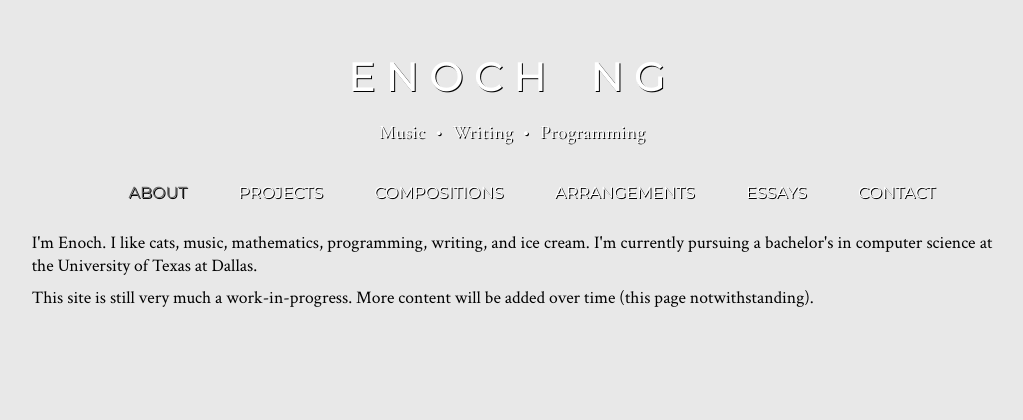
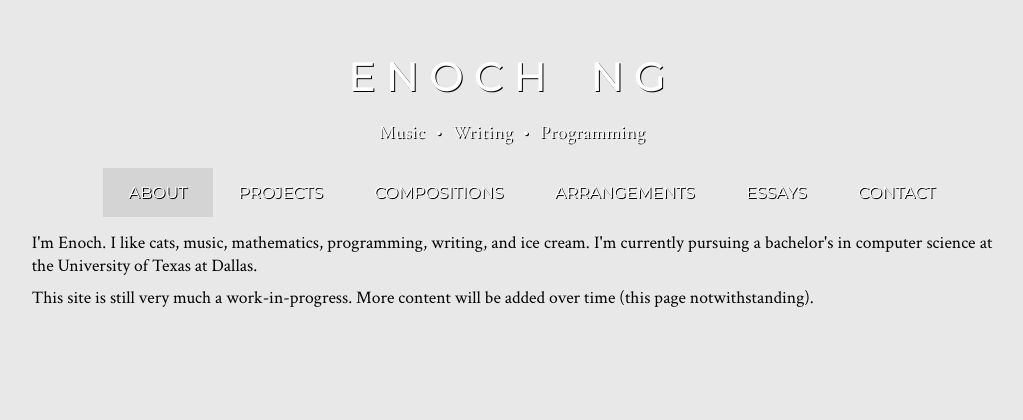
Before and after one commit to enoch-ng/enoch-ng.github.io-old, a PHP site: page /about/index.html in a window 1280 px wide. Shown: the top 420 px of the page, without its empty margins (128-1151 px from the left). Run offline with PHP 8.4, Linux system fonts and the light colour scheme.

Commit message:
Fix old CSS setting

```diff
--- a/theme.css
+++ b/theme.css
@@ -32,7 +32,7 @@ h1, h1 a, h1 a:link, h1 a:visited {
 }
 
 #nav {
-	font-size: 0;
+	font-size: 0; /* Quick hack to stop the browser from rendering the spaces between tabs (why does it do this??) */
 	text-align: center;
 	letter-spacing: .02em;
 }
@@ -62,7 +62,7 @@ h1, h1 a, h1 a:link, h1 a:visited {
 }
 
 #nav > li.current > a {
-	color: hsl(0, 0%, 40%);
+	background-color: hsl(0, 0%, 83%);
 }
 
 #nav li:hover .dropdown {
```
